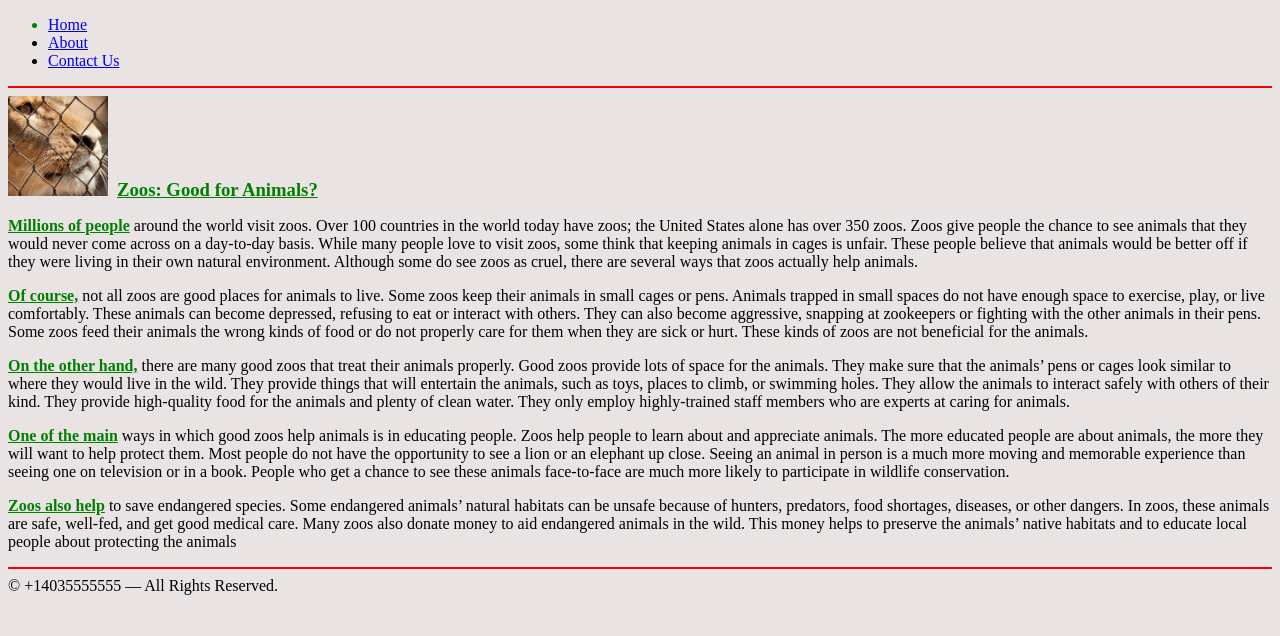
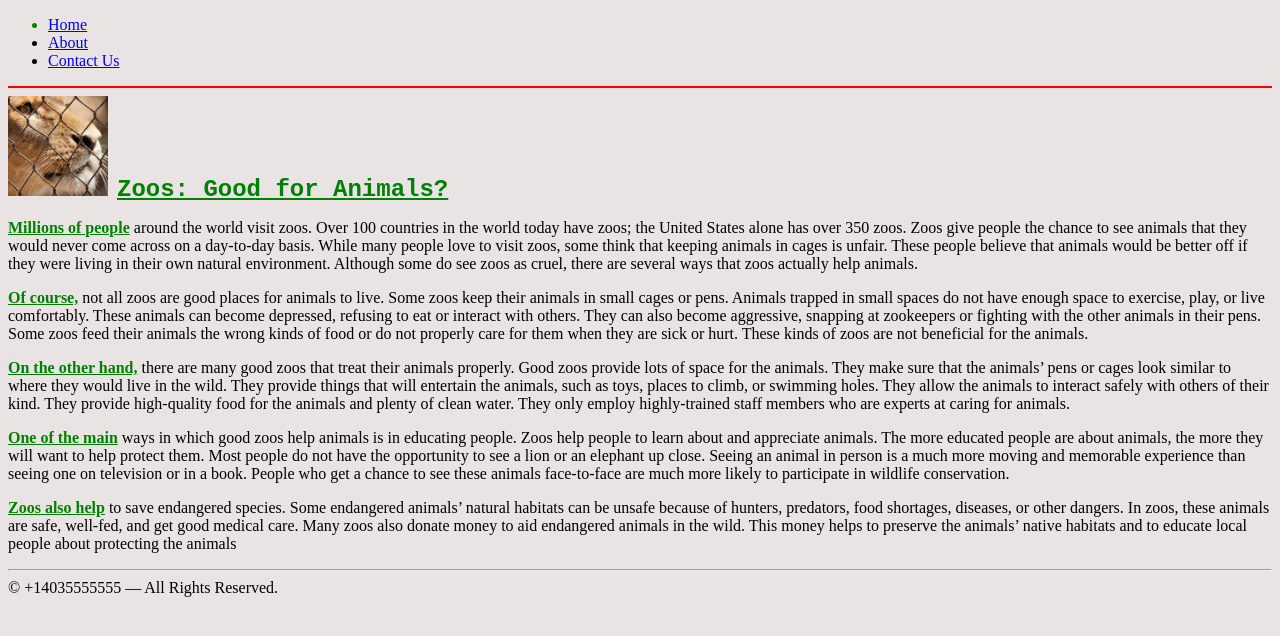
Before and after one commit to mech1090/html, a plain HTML site: page index.html in a window 1280 px wide. Drawn offline with Linux system fonts and the light colour scheme.

Commit message:
typography and text align

```diff
--- a/assets/css/styles.css
+++ b/assets/css/styles.css
@@ -16,7 +16,9 @@ h3{
     padding: 0px;
    /* border: 1px solid black;*/
     width: fit-content;
-}
+    font-size: 1.5rem;
+    font-family: 'Courier New', Courier, monospace;
+    text-align: left;
 hr {
     border: 1px solid red;
 }
```
